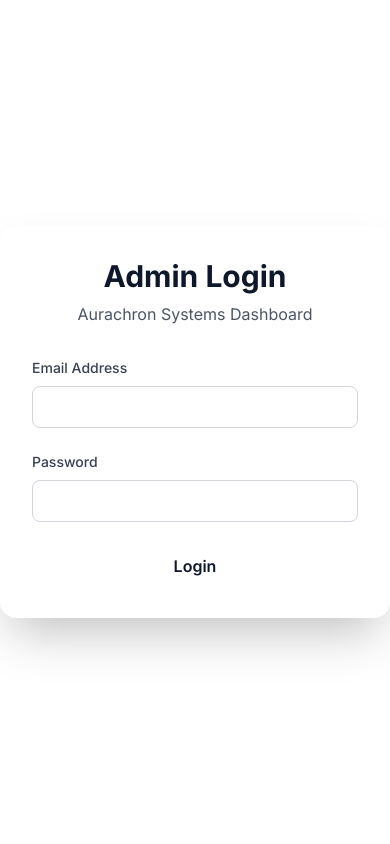
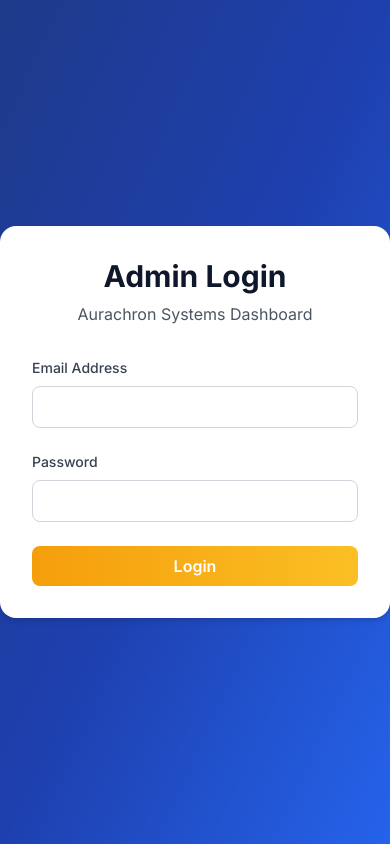
Before and after one commit to Masoodburirogithub/aurachron-fullstack, a React (Vite) app in the folder frontend/: page /admin/login in a window 390 px wide. Built offline with nearby package versions, Linux system fonts and the light colour scheme; no server answers.

Commit message:
Phone Number replaced

```diff
--- a/frontend/index.html
+++ b/frontend/index.html
@@ -4,7 +4,7 @@
     <meta charset="UTF-8" />
     <link rel="icon" type="image/svg+xml" href="./src/assets/metalogoimg.jpeg" />
     <meta name="viewport" content="width=device-width, initial-scale=1.0" />
-    <title>aurachron-frontend</title>
+    <title>aurachron systems</title>
   </head>
   <body>
     <div id="root"></div>
--- a/frontend/src/components/common/TrustBar.jsx
+++ b/frontend/src/components/common/TrustBar.jsx
@@ -13,7 +13,7 @@
     <div className="bg-gray-50 dark:bg-gray-900 py-12 border-y border-gray-200 dark:border-gray-800 overflow-hidden">
       <div className="container-custom">
         <p className="text-center text-gray-500 dark:text-gray-400 text-sm mb-6">
-          Trusted by emerging enterprises in USA, UAE & KSA
+          Trusted by emerging enterprises in USA, UAE, UK & MENA
         </p>
       </div>
 
@@ -27,7 +27,7 @@
             <motion.div
               key={i}
               whileHover={{ scale: 1.1, color: '#4f46e5' }}
-              className="text-gray-400 dark:text-gray-600 font-semibold text-lg hover:text-indigo-600 dark:hover:text-indigo-400 transition-all px-6 cursor-pointer"
+              className="text-gray-400 dark:text-gray-600\ font-semibold text-lg hover:text-indigo-600 dark:hover:text-indigo-400 transition-all px-6 cursor-pointer"
             >
               {logo}
             </motion.div>
--- a/frontend/src/pages/Admin/AdminLogin.jsx
+++ b/frontend/src/pages/Admin/AdminLogin.jsx
@@ -31,8 +31,8 @@
   };
 
   return (
-    <div className="min-h-screen flex items-center justify-center bg-gradient-to-br from-primary/10 to-secondary/10">
-      <div className="bg-white rounded-2xl shadow-2xl p-8 w-full max-w-md">
+    <div className="min-h-screen flex items-center justify-center bg-gradient-to-br from-[#1E3A8A] via-[#1E40AF] to-[#2563EB]">
+      <div className="bg-white rounded-2xl shadow-md p-8 w-full max-w-md">
         <div className="text-center mb-8">
           <h1 className="text-3xl font-bold text-primary">Admin Login</h1>
           <p className="text-gray-600 mt-2">Aurachron Systems Dashboard</p>
@@ -68,7 +68,7 @@
           <button
             type="submit"
             disabled={loading}
-            className="w-full bg-accent text-primary py-2 rounded-lg font-semibold hover:shadow-lg transition-all disabled:opacity-50"
+            className="w-full bg-gradient-to-r from-[#F59E0B] to-[#FBBF24] text-white py-2 rounded-lg font-semibold hover:shadow-lg transition-all disabled:opacity-50"
           >
             {loading ? 'Logging in...' : 'Login'}
           </button>
--- a/frontend/src/pages/ContactPage.jsx
+++ b/frontend/src/pages/ContactPage.jsx
@@ -188,7 +188,7 @@
                   </div>
                   <div>
                     <p style={{ fontWeight: 'bold', marginBottom: '4px' }}>Phone</p>
-                    <p style={{ color: '#4b5563' }}>+92 3112616192</p>
+                    <p style={{ color: '#4b5563' }}>(021) 37123252</p>
                     <p style={{ fontSize: '12px', color: '#6b7280' }}>Mon-Fri, 9am-6pm</p>
                   </div>
                 </div>
```
Also changed, not shown: 1 other file (tests, documents, lock files or other folders).
